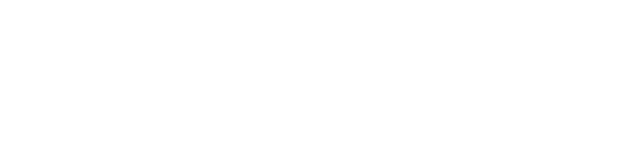
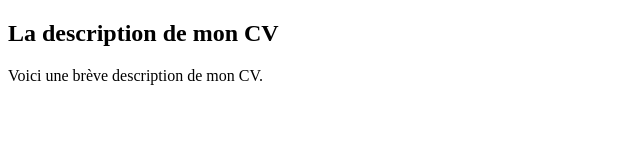
Before and after one commit to Mori-2006/mon-cv, a plain HTML site: page index.html in a window 1280 px wide. Shown: the whole page, without its empty margins (0-640 px from the left). Drawn offline with Linux system fonts and the light colour scheme.

Commit message:
mise en place de la section description

```diff
--- a/index.html
+++ b/index.html
@@ -9,6 +9,11 @@
 </head>
 
 <body>
+    <section id="description">
+        <h2>La description de mon CV</h2>
+        <p>Voici une brève description de mon CV.</p>
+    </section>
+
 
 </body>
 
```
